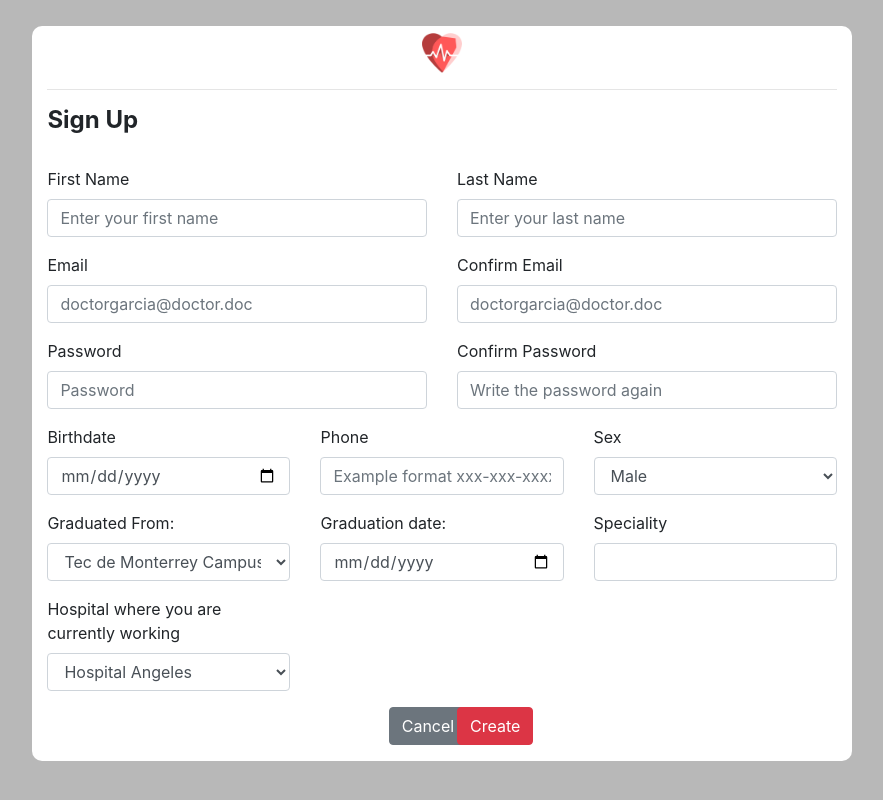
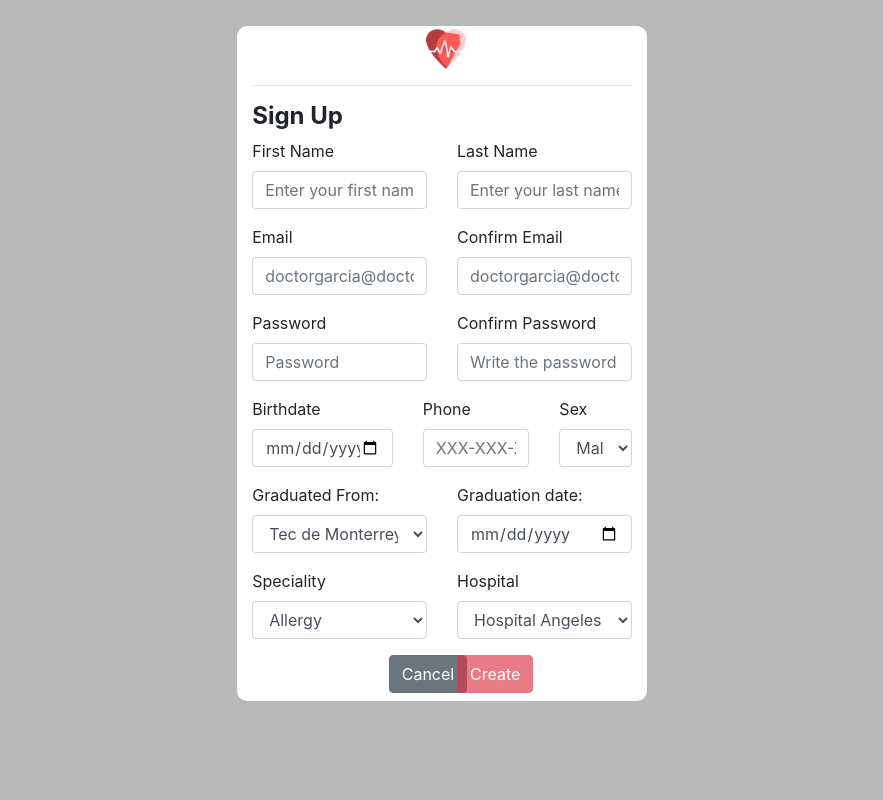
Before and after one commit to richardmoonw/-Health, a Flask app: page /sign_up in a window 1280 px wide. Shown: the whole page, without its empty margins (198-1081 px from the left). Run offline with Flask 2, Linux system fonts and the light colour scheme; some libraries are stand-ins or nearby versions.

Commit message:
JavScripts Restrictions for Sign Up

```diff
--- a/src/templates/login.html
+++ b/src/templates/login.html
@@ -48,7 +48,7 @@
                     <!-- Submit & cancel buttons -->
                     <div class="col-lg-4"></div>
                     <div class="col-lg-2">
-                        <button type="submit" class="btn btn-secondary">Cancel</button>
+                        <button type="button" class="btn btn-secondary">Cancel</button>
                     </div>
                     <div class="col-lg-2">
                         <!-- 'danger' for the red color -->
--- a/src/templates/sign_up.html
+++ b/src/templates/sign_up.html
@@ -8,8 +8,8 @@
 
     <body style="background-color: rgba(22,22,22,0.3)">
         <div style="margin-top: 2%; margin-left: 2%; margin-right:2%;" class="row">
-            <div class="col-lg-2"></div>
-            <div style="background-color: #ffffff; border-radius: 10px" class="col-lg-8">
+            <div class="col-lg-4"></div>
+            <div style="background-color: #ffffff; border-radius: 10px" class="col-lg-4">
                 <div style="margin: 1%;" class="row">
                     <div class="col-lg-5"></div>
                     <div class="col-lg-2 text-center">
@@ -20,20 +20,18 @@
                 <hr>
                 <h4><b>Sign Up</b></h4>
 
-                <br>
-
                 <form action="/sign_up" method="POST">
                     <div class="row">
                         <div class="col-lg-6">
                             <div class="form-group">
                                 <label for="first_name">First Name</label>
-                                <input type="text" class="form-control" name="first_name" placeholder="Enter your first name">
+                                <input onInput="checkLength(50,this)" type="text" class="form-control" name="first_name" placeholder="Enter your first name">
                             </div>
                         </div>
                         <div class="col-lg-6">
                             <div class="form-group">
                                 <label for="last_name">Last Name</label>
-                                <input type="text" class="form-control" name="last_name" placeholder="Enter your last name">
+                                <input onInput="checkLength(50,this)" type="text" class="form-control" name="last_name" placeholder="Enter your last name">
                             </div>
                         </div>
                     </div>
@@ -43,13 +41,13 @@
                         <div class="col-lg-6">
                             <div class="form-group">
                                 <label for="email">Email</label>
-                                <input type="email" class="form-control" name="email" placeholder="doctorgarcia@doctor.doc">
+                                <input onInput="checkLength(250,this)" type="email" class="form-control" id="email" name="email" placeholder="doctorgarcia@doctor.doc">
                             </div>
                         </div>
                         <div class="col-lg-6">
                             <div class="form-group">
-                                <label for="email_confirm">Confirm Email</label>
-                                <input type="email" class="form-control" name="email_confirm" placeholder="doctorgarcia@doctor.doc">
+                                <label for="email2">Confirm Email</label>
+                                <input onInput="checkLength(250,this) compare(this)" type="email" class="form-control" onkeyup="compare()" id="email2" name="email2" placeholder="doctorgarcia@doctor.doc">
                             </div>
                         </div>
                     </div>
@@ -58,13 +56,13 @@
                         <div class="col-lg-6">
                             <div class="form-group">
                                 <label for="password">Password</label>
-                                <input type="password" class="form-control" name="password" placeholder="Password">
+                                <input onInput="checkLength(30,this)" type="password" class="form-control" name="password" placeholder="Password">
                             </div>
                         </div>
                         <div class="col-lg-6">
                             <div class="form-group">
                                 <label for="password2">Confirm Password</label>
-                                <input type="password" class="form-control" name="password2" placeholder="Write the password again">
+                                <input onInput="checkLength(30,this)" type="password" class="form-control" name="password2" placeholder="Write the password again">
                             </div>
                         </div>
                     </div>
@@ -72,7 +70,7 @@
                     <!-- Personal info -->
 
                     <div class="row">
-                        <div class="col-lg-4">
+                        <div class="col-lg-5">
                             <div class="form-group">
                                 <label for="birthdate">Birthdate</label>
                                 <input type="date" class="form-control" name="birthdate">
@@ -81,10 +79,10 @@
                         <div class="col-lg-4">
                             <div class="form-group">
                                 <label for="phone">Phone</label>
-                                <input type="tel" class="form-control" name="phone" pattern="[0-9]{3}-[0-9]{3}-[0-9]{4}" placeholder="Example format xxx-xxx-xxxx">
+                                <input onInput="checkLength(12,this)" type="tel" class="form-control" name="phone" pattern="[0-9]{3}-[0-9]{3}-[0-9]{4}" placeholder="XXX-XXX-XXXX">
                             </div>
                         </div>
-                        <div class="col-lg-4">
+                        <div class="col-lg-3">
                             <div class="form-group">
                                 <label for="sex">Sex</label>
                                 <select class="form-control" name="sex">
@@ -96,7 +94,7 @@
                     </div>
 
                     <div class="row">
-                        <div class="col-lg-4">
+                        <div class="col-lg-6">
                             <div class="form-group">
                                 <label for="school">Graduated From:</label>
                                 <select class="form-control" name="school">
@@ -108,24 +106,36 @@
                                 </select>
                             </div>
                         </div>
-                        <div class="col-lg-4">
+                        <div class="col-lg-6">
                             <div class="form-group">
                                 <label for="graduation">Graduation date:</label>
                                 <input type="date" class="form-control" name="graduation">
                             </div>
                         </div>
-                        <div class="col-lg-4">
-                            <div class="form-group">
-                                <label for="speciality">Speciality</label>
-                                <input type="text" class="form-control" name="speciality">
-                            </div>
-                        </div>
+
                     </div>
 
                     <div class="row">
-                        <div class="col-lg-4">
+
+                        <div class="col-lg-6">
                             <div class="form-group">
-                                <label for="hospital">Hospital where you are currently working</label>
+                                <label for="speciality">Speciality</label>
+                                <select class="form-control" name="speciality">
+                                    <option>Allergy</option>
+                                    <option>Immunology</option>
+                                    <option>Anesthesiology</option>
+                                    <option>Dermatology</option>
+                                    <option>Diagnositc Radiology</option>
+                                    <option>Neurology</option>
+                                    <option>Ophtalmology</option>
+                                    <option>Pathology</option>
+                                    <option>Pediatrics</option>
+                                </select>
+                            </div>
+                        </div>
+                        <div class="col-lg-6">
+                            <div class="form-group">
+                                <label for="hospital">Hospital</label>
                                 <select class="form-control" name="hospital">
                                     <option>Hospital Angeles</option>
                                     <option>Star Medica</option>
@@ -140,13 +150,13 @@
 
                     <div style="margin-bottom: 2%" class="row">
                         <!-- Submit & cancel buttons -->
-                        <div class="col-lg-5"></div>
-                        <div class="col-lg-1">
+                        <div class="col-lg-4"></div>
+                        <div class="col-lg-2">
                             <button type="submit" class="btn btn-secondary">Cancel</button>
                         </div>
-                        <div class="col-lg-1">
+                        <div class="col-lg-2">
                             <!-- 'danger' for the red color -->
-                            <button type="submit" class="btn btn-danger">Create</button>
+                            <button id='create' type="submit" class="btn btn-danger">Create</button>
                         </div>
                     </div>
 
@@ -156,6 +166,24 @@
             </div>
         </div>
 
+        <script>
+        document.getElementById('create').disabled = true
+
+        function checkLength(len,ele){
+            var fieldLength = ele.value.length;
+            if(fieldLength <= len){
+                return true;
+            }
+            else
+            {
+                var str = ele.value;
+                str = str.substring(0, str.length - 1);
+                ele.value = str;
+            }
+        }
+
+        </script>
+
 
     </body>
 
```
Also changed, not shown: src/DatabaseConnection/PlusHealth.db, 1 other file.
